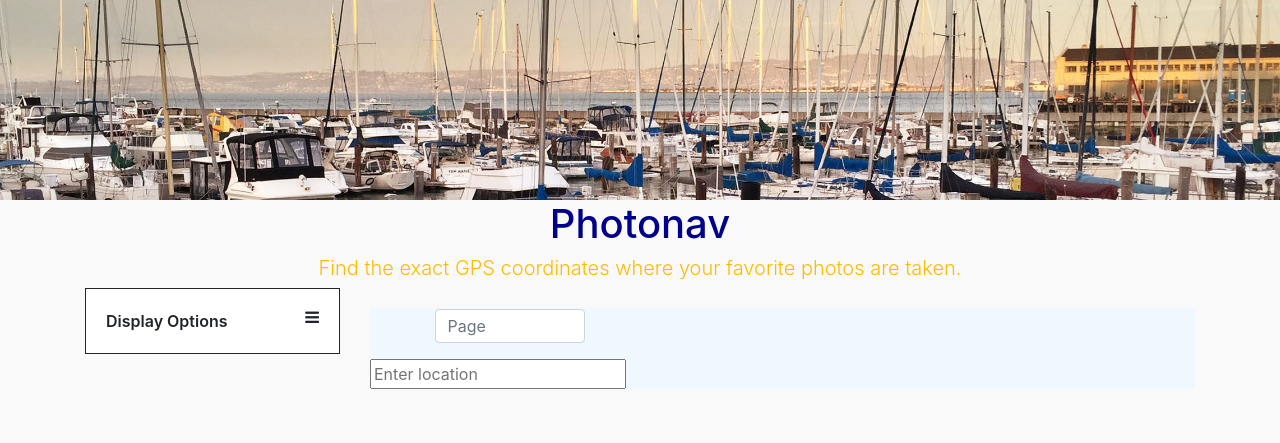
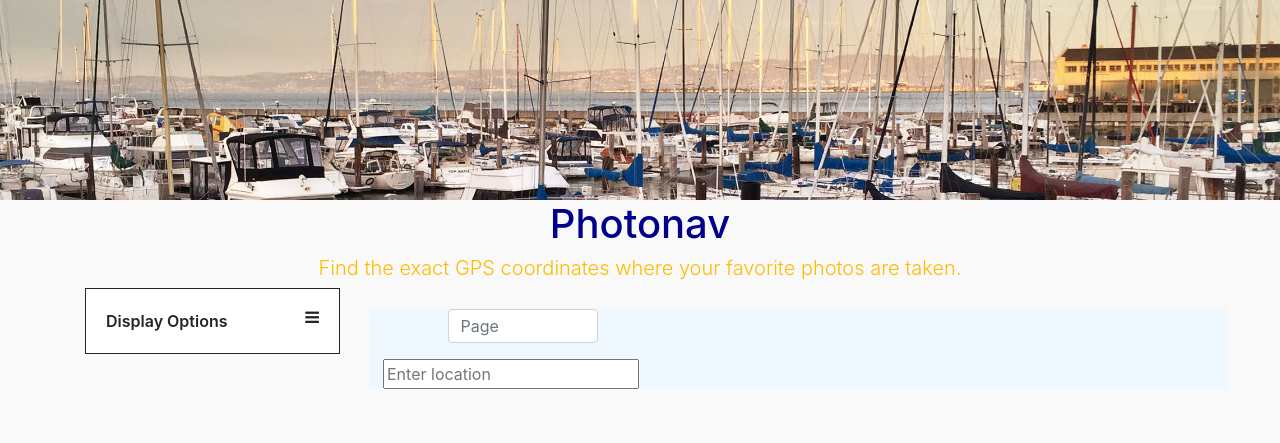
Before and after one commit to desaicheng/Photonav, a Django app: page / in a window 1280 px wide. Shown: the top 443 px of the page. Run offline with Django 3.2, Linux system fonts and the light colour scheme; some libraries are stand-ins or nearby versions.

Commit message:
aligning top bar

```diff
--- a/static/css/homeCss.css
+++ b/static/css/homeCss.css
@@ -156,6 +156,11 @@ div.scrollmenu > div {
     #page-navigator{
         max-width: 150px;
     }
+    #top-bar-container{
+        padding-left:13px;
+        width:calc(100% + 32px);
+        /* width:2000px; */
+    }
   }
 /* when window size is small */
 @media only screen and (max-width: 600px) {
--- a/templates/home.html
+++ b/templates/home.html
@@ -41,7 +41,7 @@
 
     <!-- Styling CSS -->
     <link rel="stylesheet" , type="text/css" href="{% static 'css/homeCss.css' %}">
-    <link rel="shortcut icon" href="">
+    <link rel="shortcut icon" href="#">
     <title>Photonav</title>
 </head>
 
@@ -93,11 +93,16 @@
                 {% include 'distanceFilter.html' %}
                 {% include 'sortButton.html' %}
             </div> -->
-            <div id="card-deck" class="col-lg-9 col-md-9">
+            <div class="col-lg-9 col-md-9">
                 <div id="top-bar-container" class="flex-container">
                     {% include 'topBar.html' %}
                 </div>
-                <div id="cards" class="row row-cols-1 row-cols-md-3"></div>
+                <div id="card-deck">
+                    <!-- <div id="top-bar-container" class="flex-container">
+                    {% include 'topBar.html' %}
+                </div> -->
+                    <div id="cards" class="row row-cols-1 row-cols-md-3"></div>
+                </div>
             </div>
         </div>
         {% include 'landmarkModal.html' %}
```
